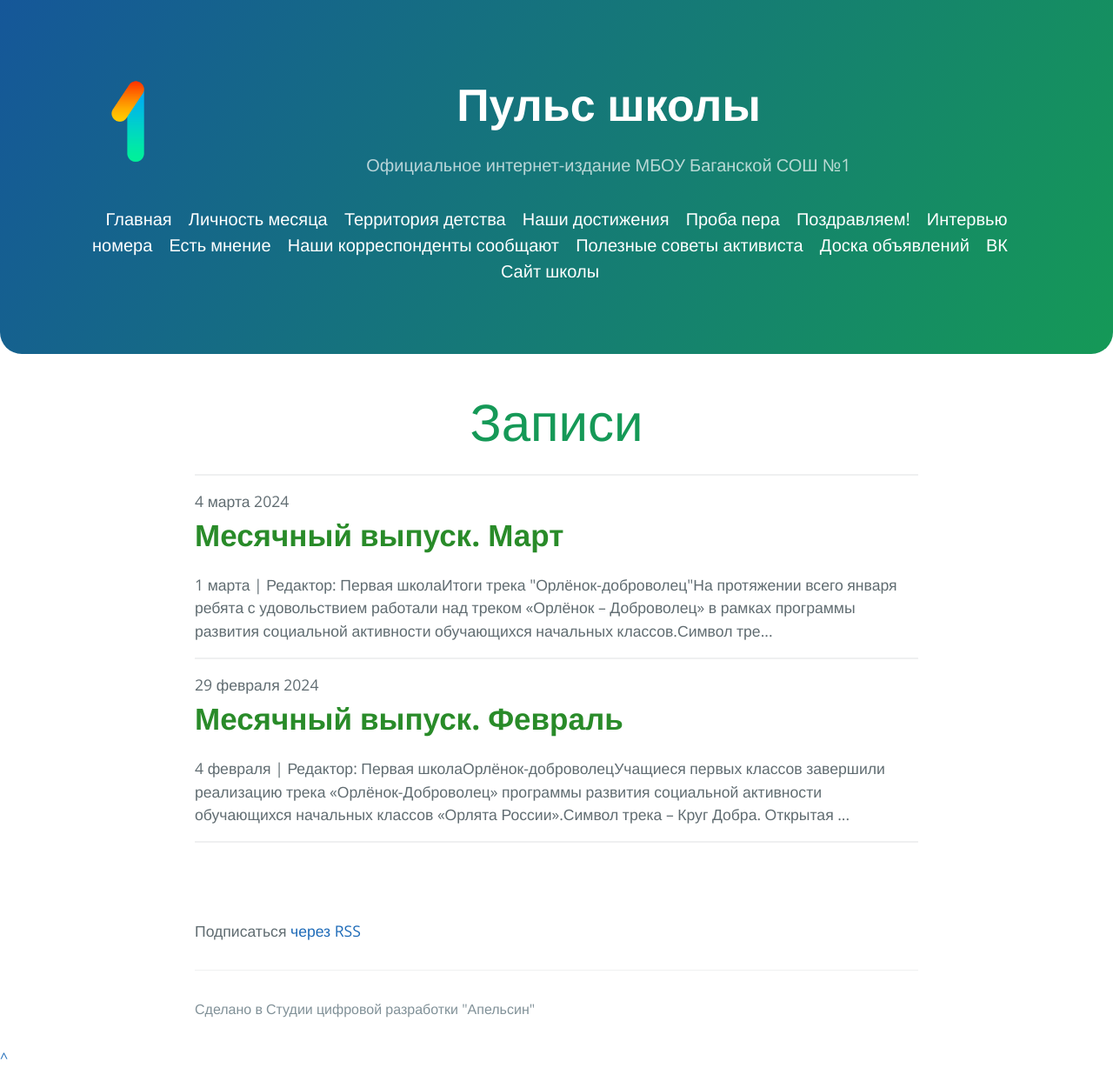
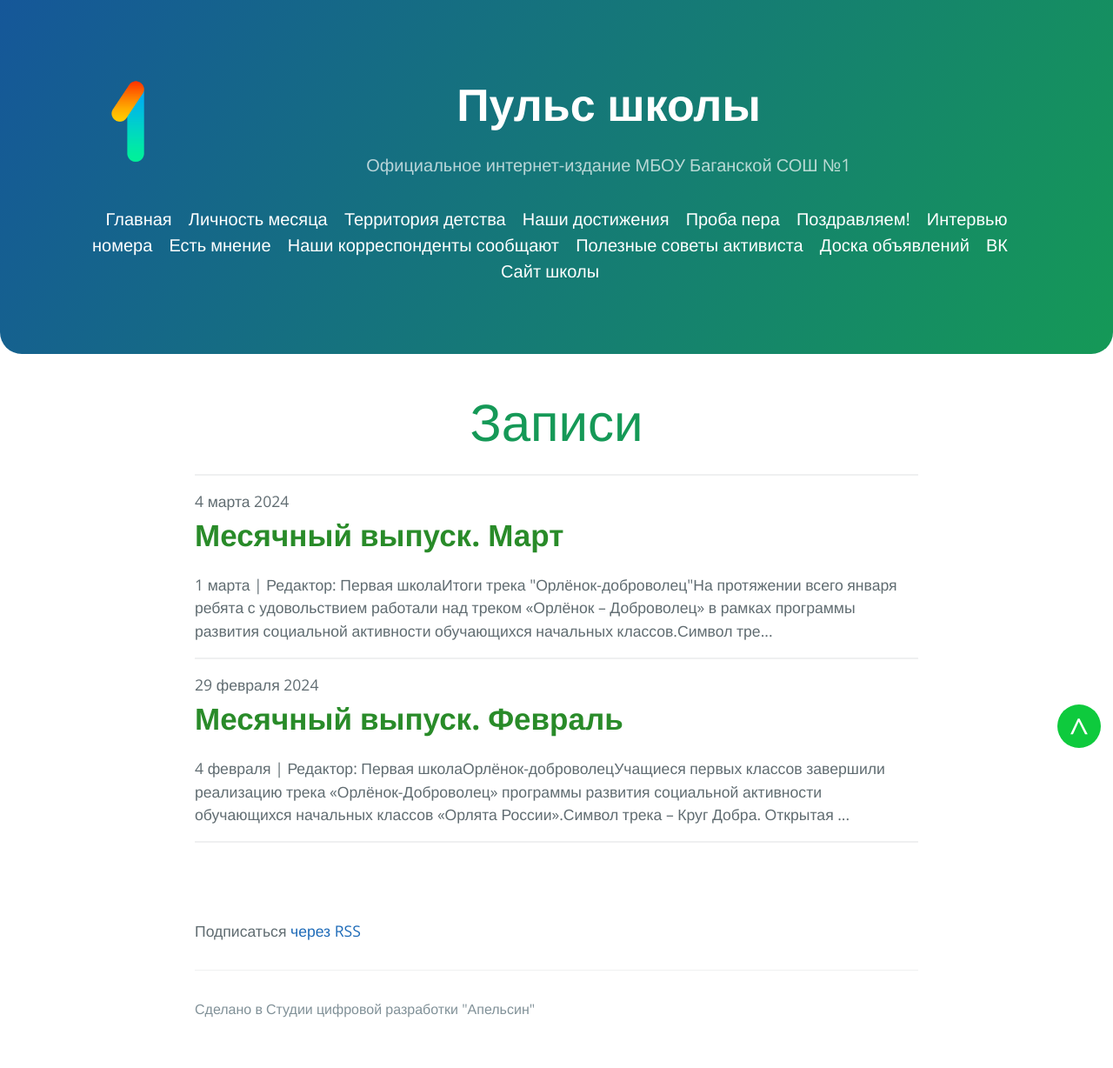
Before and after one commit to 1-sch/1-sch.github.io, a Jekyll site: the page built from index.html, in a window 1280 px wide. Shown: the whole page at 87% size. Built offline with Jekyll 4.4.1, drawn with Linux system fonts in a browser that asks for light colours; the list of posts is cut into pages by our own code; after the commit the page ends 1204 px from its top, so only the background shows below that.

Commit message:
Add files via upload

```diff
--- a/_sass/jekyll-theme-cayman.scss
+++ b/_sass/jekyll-theme-cayman.scss
@@ -1,3 +1,12 @@
+.bt{
+  background:#0eca3d;border-radius:50%;width:50px;height:50px;text-align:center;position:fixed;top:90%;left:95%
+}
+.bt a{
+  color:white;top:0px;position:relative;text-decoration:none;font-size:40px
+}
+.bt:hover{
+  background:#0eb337 ;
+}
 @import "normalize";
 @import "rouge-github";
 @import "variables";
```
